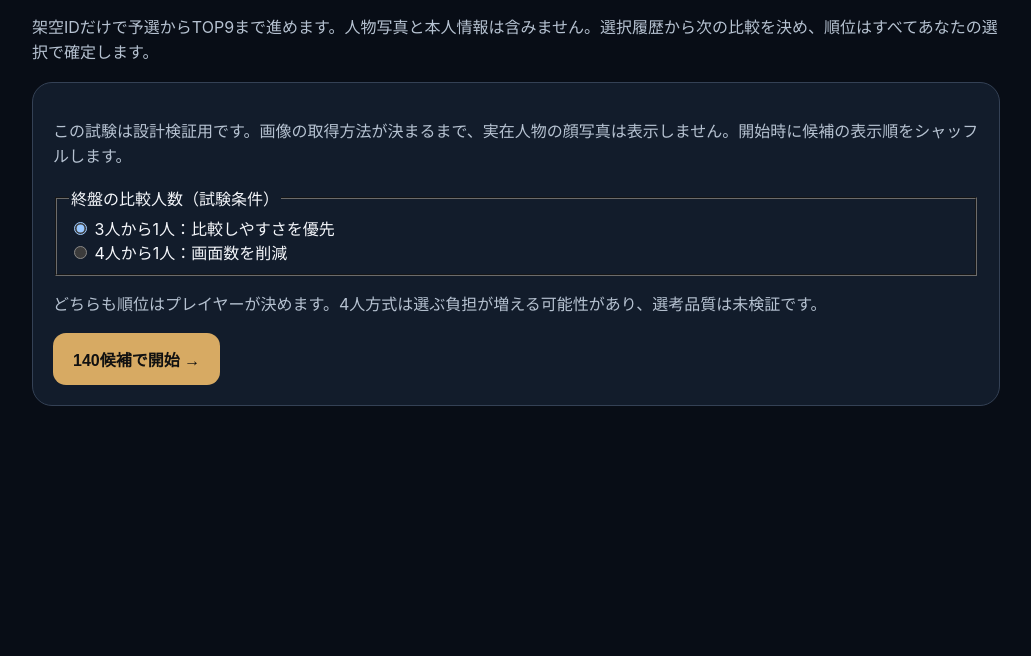
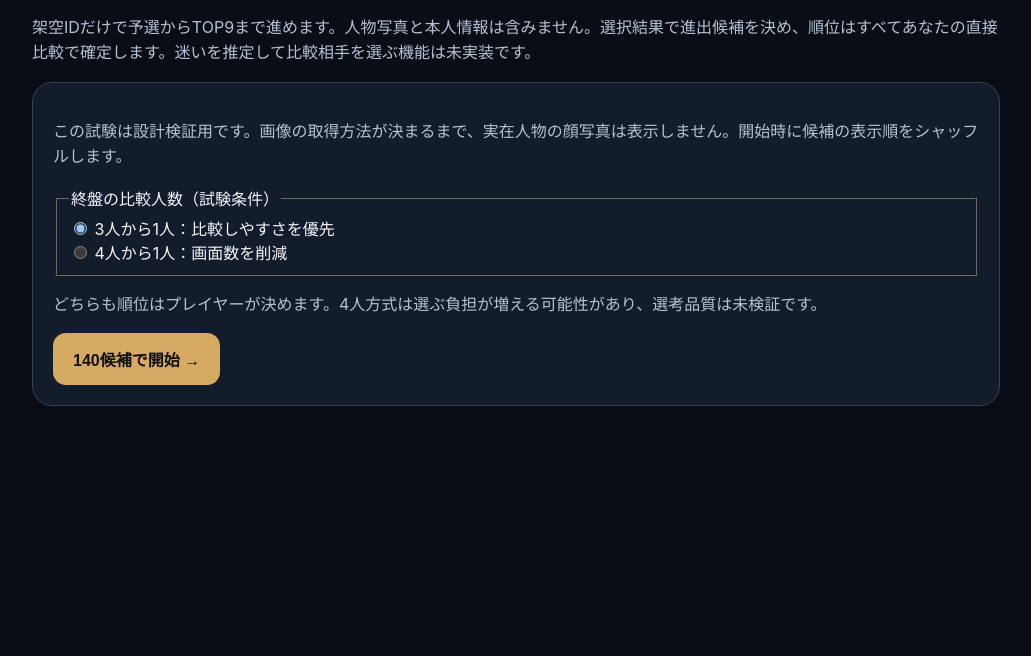
Before and after one commit to nyannko619xxx-oss/-blind-face-select, a plain HTML site: page phase2.html in a window 1280 px wide. Shown: the part 144-800 px from the top of the page, without its empty margins (124-1155 px from the left). Drawn offline with Linux system fonts and the light colour scheme.

Commit message:
Clarify current engine scope in test UI

```diff
--- a/phase2.html
+++ b/phase2.html
@@ -1,6 +1,6 @@
 <!doctype html><html lang="ja"><head><meta charset="utf-8"><meta name="viewport" content="width=device-width,initial-scale=1,viewport-fit=cover"><title>Blind Face Select｜選考ロジック試験</title>
 <style>:root{color-scheme:dark}*{box-sizing:border-box}body{margin:0;background:#080d16;color:#f5f7fb;font-family:-apple-system,BlinkMacSystemFont,"Hiragino Sans",sans-serif}main{max-width:1000px;margin:auto;padding:24px 16px 70px}.brand{font-size:12px;letter-spacing:.2em;color:#d7aa63;font-weight:800}h1{font-size:clamp(26px,5vw,43px)}p{color:#b6c2d1;line-height:1.6}.panel{background:#121c2b;border:1px solid #344155;border-radius:20px;padding:20px;margin:16px 0}.faces{display:grid;grid-template-columns:repeat(5,minmax(0,1fr));gap:10px}.face{aspect-ratio:3/4;border:2px solid #344155;border-radius:15px;background:linear-gradient(145deg,#2a394b,#121c2b);color:white;font-size:clamp(12px,2vw,19px);font-weight:800;cursor:pointer}.face[aria-pressed=true]{border-color:#68a7ff;background:#163456;box-shadow:0 0 0 3px #68a7ff55}.actions{display:flex;gap:10px;margin-top:20px}.btn{border:0;border-radius:13px;padding:14px 20px;background:#d7aa63;color:#111;font-weight:800;font-size:16px;cursor:pointer}.btn:disabled{opacity:.45;cursor:not-allowed}.secondary{background:#223147;color:#fff}.hidden{display:none}.results{display:grid;grid-template-columns:repeat(3,1fr);gap:10px}.result{padding:18px;border-radius:12px;background:#223147}.face:focus-visible,.btn:focus-visible{outline:3px solid #d7aa63;outline-offset:3px}@media(max-width:700px){.faces{grid-template-columns:repeat(3,1fr)}}@media(max-width:430px){.faces{grid-template-columns:repeat(2,1fr)}}
-</style></head><body><main><div class="brand">BLIND FACE SELECT / PHASE 2 EXPERIMENT</div><h1>140候補・選考ロジック試験</h1><p>架空IDだけで予選からTOP9まで進めます。人物写真と本人情報は含みません。選択履歴から次の比較を決め、順位はすべてあなたの選択で確定します。</p>
+</style></head><body><main><div class="brand">BLIND FACE SELECT / PHASE 2 EXPERIMENT</div><h1>140候補・選考ロジック試験</h1><p>架空IDだけで予選からTOP9まで進めます。人物写真と本人情報は含みません。選択結果で進出候補を決め、順位はすべてあなたの直接比較で確定します。迷いを推定して比較相手を選ぶ機能は未実装です。</p>
 <section id="home" class="panel"><p>この試験は設計検証用です。画像の取得方法が決まるまで、実在人物の顔写真は表示しません。開始時に候補の表示順をシャッフルします。</p><fieldset><legend>終盤の比較人数（試験条件）</legend><label><input type="radio" name="lateSize" value="3" checked> 3人から1人：比較しやすさを優先</label><br><label><input type="radio" name="lateSize" value="4"> 4人から1人：画面数を削減</label></fieldset><p>どちらも順位はプレイヤーが決めます。4人方式は選ぶ負担が増える可能性があり、選考品質は未検証です。</p><button class="btn" id="start">140候補で開始 →</button></section>
 <section id="game" class="panel hidden"><div class="brand" id="phase"></div><h2 id="heading"></h2><p id="progress"></p><div class="faces" id="faces"></div><p id="chosen" role="status"></p><div class="actions"><button class="btn secondary" id="undo" disabled>ひとつ戻る</button><button class="btn" id="next" disabled>選択して次へ →</button><button class="btn secondary" id="reset">最初から</button></div></section>
 <section id="done" class="panel hidden"><h2>TOP9 確定</h2><p id="summary"></p><div class="results" id="results"></div><div class="actions"><button class="btn secondary" id="restart">もう一度</button></div></section>
```
